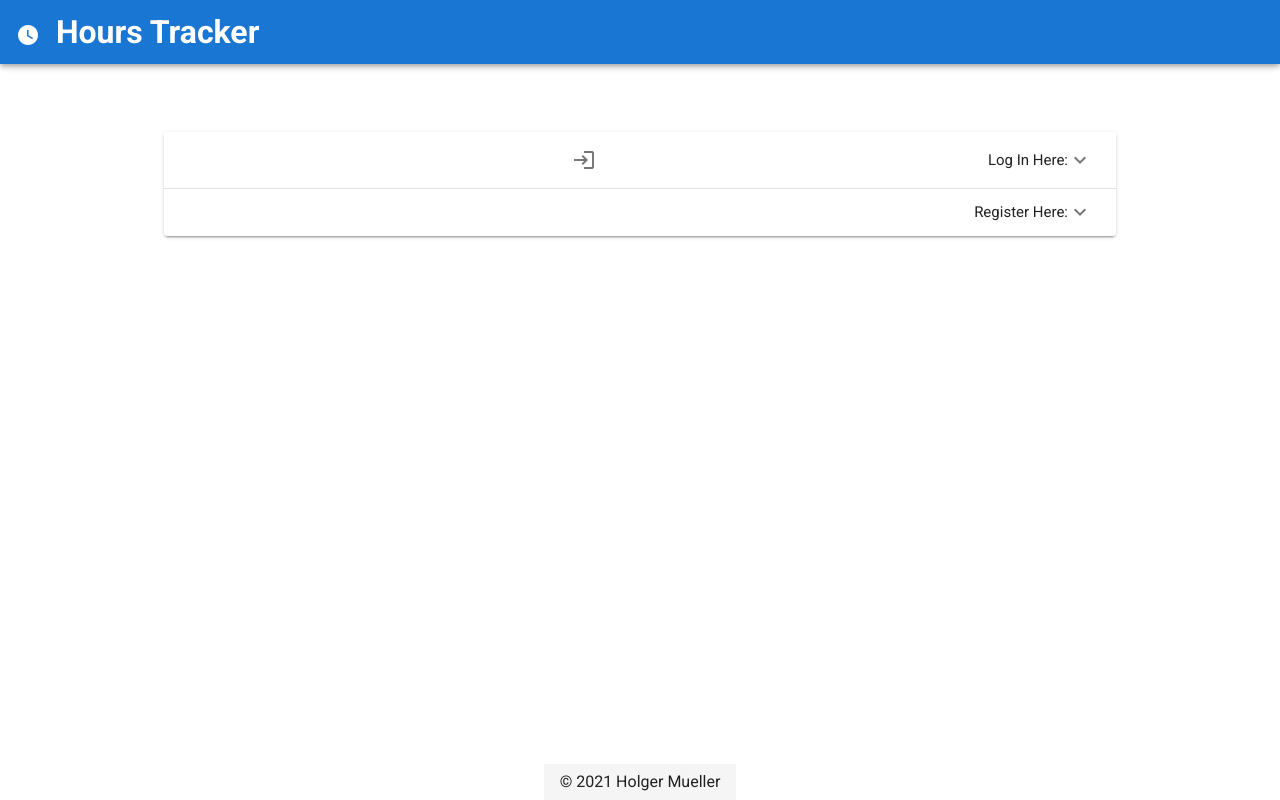
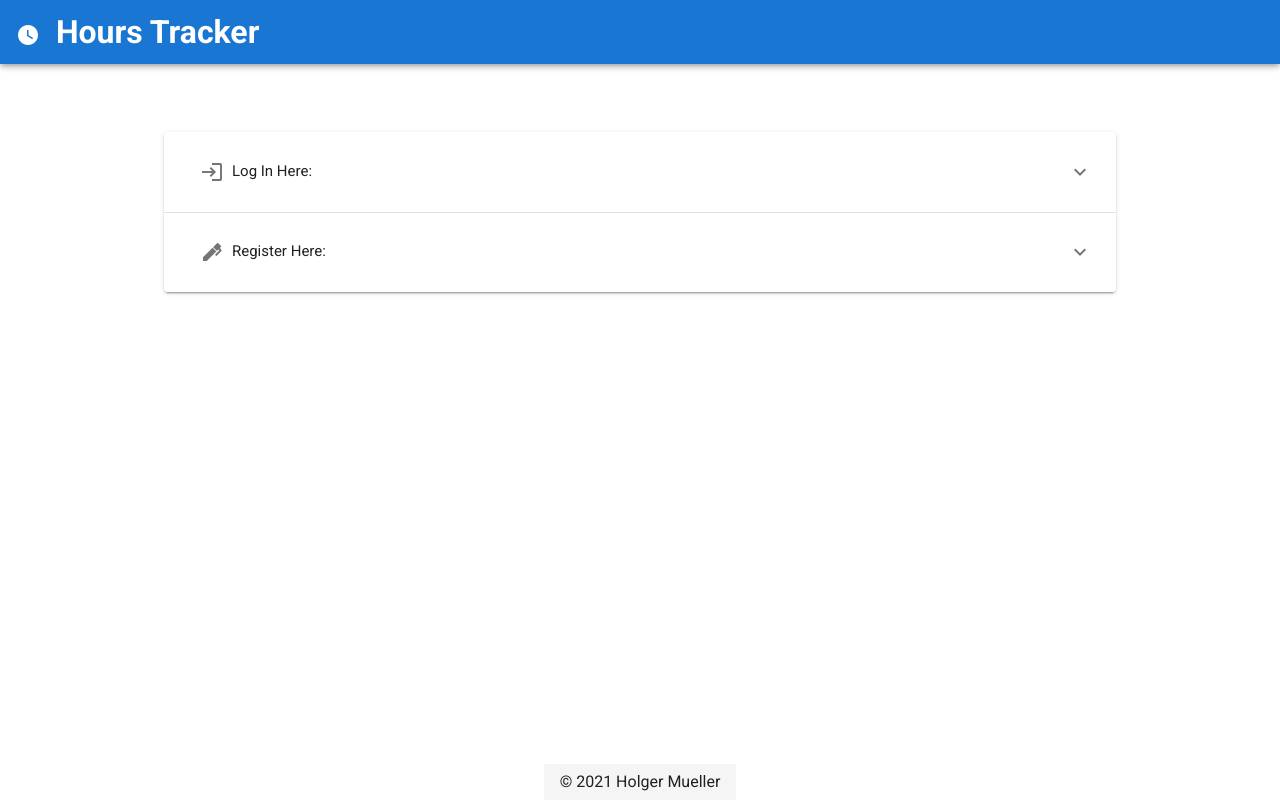
Before and after one commit to Holgermueller/vue-hours-tracker, a Vue app: page / in a window 1280 px wide. Built offline with nearby package versions, Linux system fonts and the light colour scheme; no server answers.

Commit message:
added grid to expansion panels

```diff
--- a/src/components/DashboardComponents/DisplayHours.vue
+++ b/src/components/DashboardComponents/DisplayHours.vue
@@ -2,7 +2,8 @@
   <div>
     <v-card class="hours-card text-center">
       <v-card-title class="heading2">
-        <v-icon left>mdi-account-circle</v-icon>Hello, {{ userProfile[0] }}
+        <v-icon left>mdi-account-circle</v-icon>Hello,
+        {{ userProfile[0].username }}
       </v-card-title>
 
       <v-card-subtitle>
@@ -20,8 +21,15 @@
 export default {
   name: "HoursDisplay",
 
-  mounted() {
-    this.$store.dispatch("getUserProfile");
+  created() {
+    this.$store
+      .dispatch("getUserProfile")
+      .then(() => {
+        console.log("Profile fetched!");
+      })
+      .catch((err) => {
+        console.log(err);
+      });
   },
 
   computed: {
--- a/src/components/index.vue
+++ b/src/components/index.vue
@@ -6,11 +6,15 @@
         :key="index"
       >
         <v-expansion-panel-header id="panelData.id">
-          <v-icon left>
-            {{ panelData.icon }}
-          </v-icon>
-          {{ panelData.panelHeader }}</v-expansion-panel-header
-        >
+          <v-container>
+            <v-row>
+              <v-col class="text-left"
+                ><v-icon left> {{ panelData.icon }} </v-icon
+                >{{ panelData.panelHeader }}</v-col
+              >
+            </v-row>
+          </v-container>
+        </v-expansion-panel-header>
 
         <v-expansion-panel-content
           v-if="panelData.panelHeader === 'Log In Here:'"
@@ -48,7 +52,7 @@ export default {
         {
           id: 2,
           panelHeader: "Register Here:",
-          icon: "mdi-register",
+          icon: "mdi-pen",
         },
       ],
     };
--- a/src/components/indexComponents/Login.vue
+++ b/src/components/indexComponents/Login.vue
@@ -25,7 +25,7 @@
       </v-card-text>
 
       <v-card-actions>
-        <v-btn @click.prevent="clearForm">
+        <v-btn @click.prevent="clearForm" elevation="0">
           <v-icon left>mdi-cancel</v-icon>
           Cancel</v-btn
         >
@@ -36,6 +36,7 @@
           @click.prevent="checkLoginForm"
           :loading="loading"
           :disabled="loading"
+          elevation="0"
           >Submit
           <v-icon right>mdi-login</v-icon>
         </v-btn>
--- a/src/components/indexComponents/Register.vue
+++ b/src/components/indexComponents/Register.vue
@@ -49,12 +49,16 @@
       </v-card-text>
 
       <v-card-actions>
-        <v-btn @click.prevent="clearForm">
+        <v-btn @click.prevent="clearForm" elevation="0">
           <v-icon left>mdi-cancel</v-icon>
           Cancel</v-btn
         >
         <v-spacer></v-spacer>
-        <v-btn @click.prevent="checkForm"
+        <v-btn
+          @click.prevent="checkForm"
+          :loading="loading"
+          :disabled="loading"
+          elevation="0"
           >Submit
           <v-icon right>mdi-login</v-icon>
         </v-btn>
@@ -79,6 +83,10 @@ export default {
   computed: {
     user() {
       return this.$store.getters.user;
+    },
+
+    loading() {
+      return this.$store.getters.loading;
     },
 
     error() {
--- a/src/store/profiles/index.js
+++ b/src/store/profiles/index.js
@@ -48,7 +48,6 @@ export default {
           (querySnapshot) => {
             let userProfile = [];
             querySnapshot.forEach((doc) => {
-              console.log(doc.data());
               let userInfo = {
                 userId: doc.id,
                 username: doc.data().username,
```
